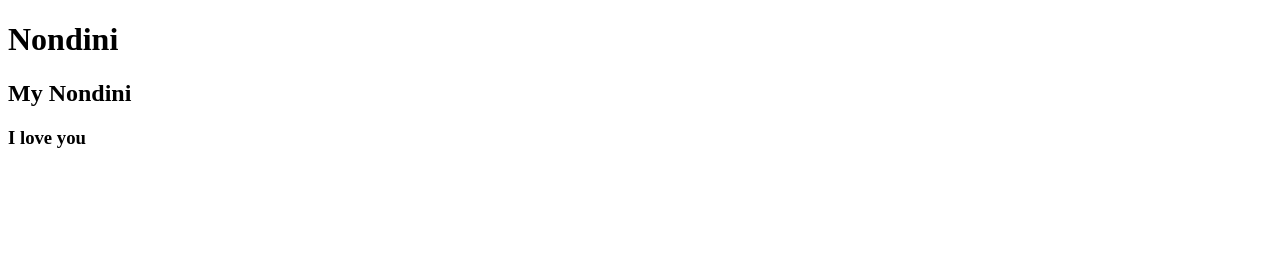
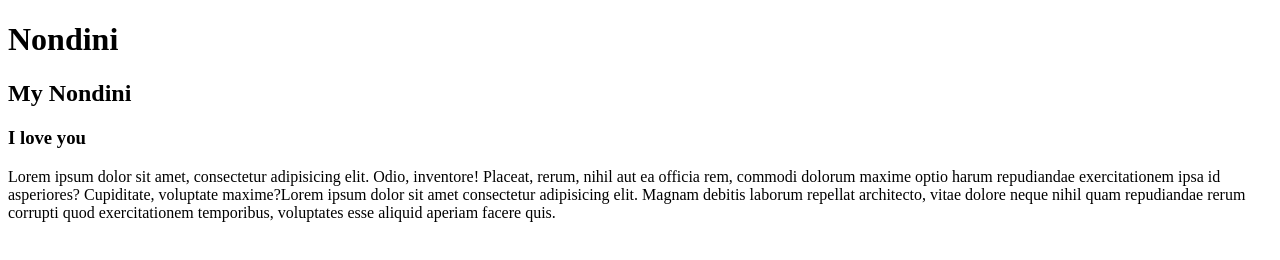
Before and after one commit to MahamudunnobyBadhon/my_second_repo, a plain HTML site: page index.html in a window 1280 px wide. Drawn offline with Linux system fonts and the light colour scheme.

Commit message:
lorem added

```diff
--- a/index.html
+++ b/index.html
@@ -10,5 +10,6 @@
     <h1>Nondini</h1>
     <h2>My Nondini</h2>
     <h3>I love you</h3>
+    <p>Lorem ipsum dolor sit amet, consectetur adipisicing elit. Odio, inventore! Placeat, rerum, nihil aut ea officia rem, commodi dolorum maxime optio harum repudiandae exercitationem ipsa id asperiores? Cupiditate, voluptate maxime?Lorem ipsum dolor sit amet consectetur adipisicing elit. Magnam debitis laborum repellat architecto, vitae dolore neque nihil quam repudiandae rerum corrupti quod exercitationem temporibus, voluptates esse aliquid aperiam facere quis.</p>
 </body>
 </html>
```
